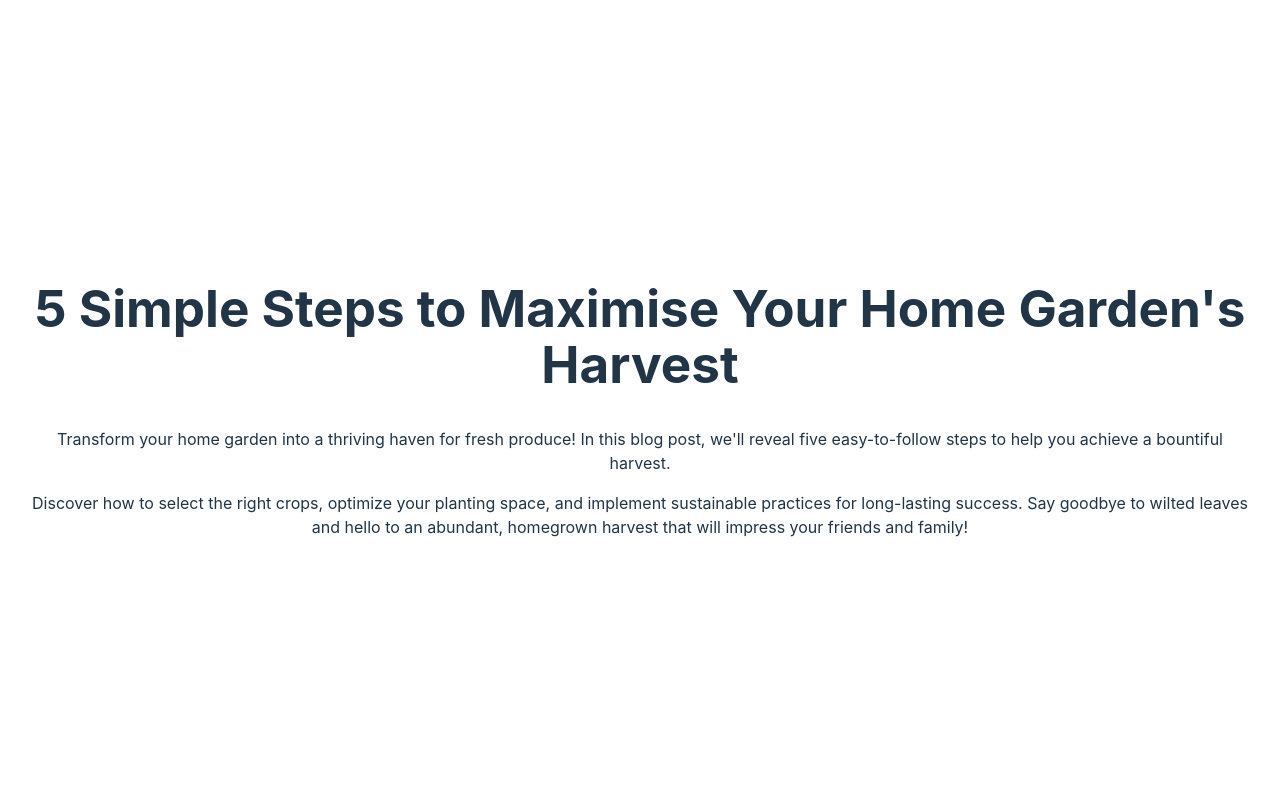
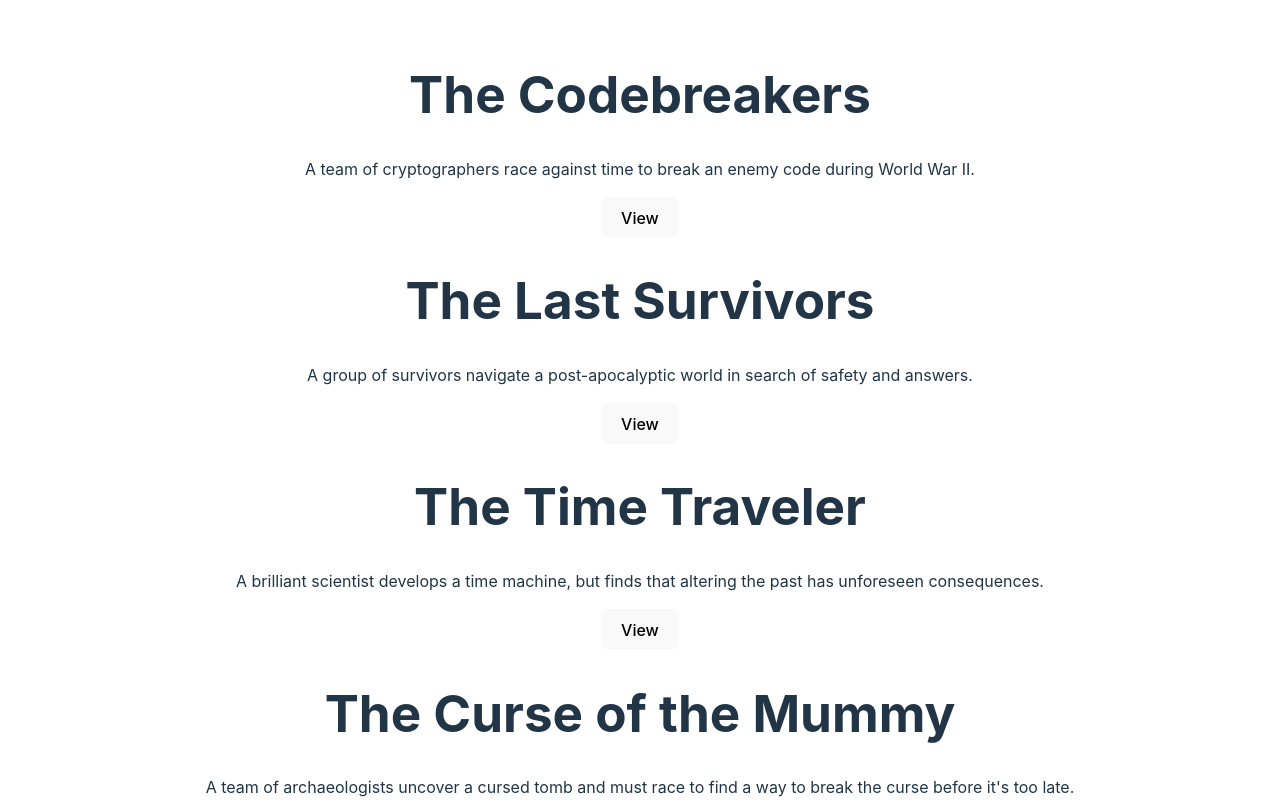
Before and after one commit to amigoscode/react, a React (Vite) app: page / in a window 1280 px wide. Shown: the top 800 px of the page. Built offline with nearby package versions, Linux system fonts and the light colour scheme.

Commit message:
chore: add code for 4-2

```diff
--- a/src/App.jsx
+++ b/src/App.jsx
@@ -2,21 +2,15 @@ import './App.css';
 import BlogPost from './components/BlogPost';
 import Card from './components/Card';
 import Details from './components/Details';
+import { videos } from './video-data';
 
 const App = () => {
   return (
-    <BlogPost title="5 Simple Steps to Maximise Your Home Garden's Harvest">
-      <p>
-        {' '}
-        Transform your home garden into a thriving haven for fresh produce! In this blog post, we'll reveal five
-        easy-to-follow steps to help you achieve a bountiful harvest.
-      </p>
-      <p>
-        Discover how to select the right crops, optimize your planting space, and implement sustainable practices for
-        long-lasting success. Say goodbye to wilted leaves and hello to an abundant, homegrown harvest that will impress
-        your friends and family!
-      </p>
-    </BlogPost>
+    <>
+      {videos.map((video) => (
+        <Card key={video.id} title={video.title} description={video.description} />
+      ))}
+    </>
   );
 };
 
--- a/src/components/Card.jsx
+++ b/src/components/Card.jsx
@@ -1,4 +1,4 @@
-const Card = ({ title = 'Default title', description = 'desc', children }) => {
+const Card = ({ title = 'Default title', description = 'desc' }) => {
   const handleClick = () => {
     alert('button clicked');
   };
@@ -7,7 +7,6 @@ const Card = ({ title = 'Default title', description = 'desc', children }) => {
     <div>
       <h1>{title}</h1>
       <p>{description}</p>
-      <div>{children}</div>
       <button onClick={handleClick}>View</button>
     </div>
   );
```
